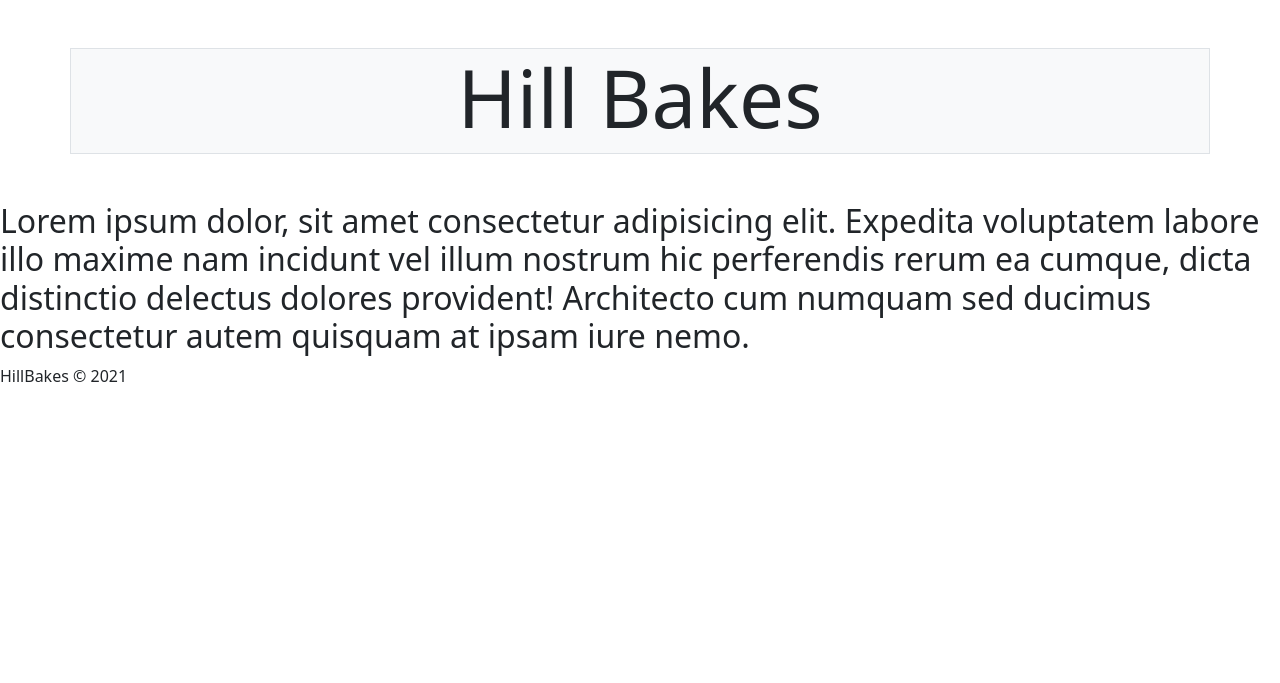
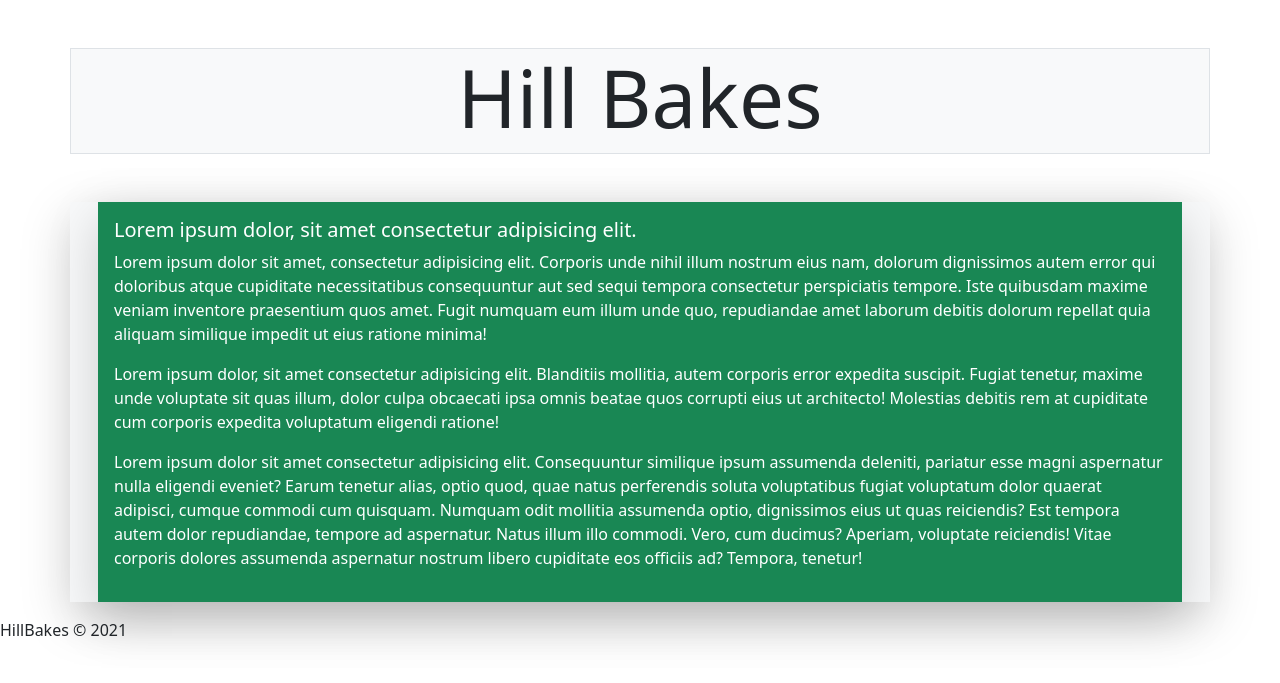
Before and after one commit to smdavis14/hbproj, a Django app: page /HillBakes/about/ in a window 1280 px wide. Shown: the part 64-747 px from the top of the page. Run offline with Django 3.2, Linux system fonts and the light colour scheme.

Commit message:
second update 25 Aug

```diff
--- a/HillBakes/hb/templates/hb/_navbar.html
+++ b/HillBakes/hb/templates/hb/_navbar.html
@@ -13,7 +13,7 @@
       </div>
 
       <div class="mt-2 fw-bold">
-        {% if login_user.is_authenthicated %}
+        {% if user.is_authenticated %}
           <p> Welcome {{user.first_name}}  <a href="{% url 'client:logout_user' %}"><button class="btn btn-outline-dark mx-2" type="button">Logout</button></p>
         {% else %}
           <p>Welcome Guest</p>
--- a/HillBakes/hb/templates/hb/about.html
+++ b/HillBakes/hb/templates/hb/about.html
@@ -7,9 +7,14 @@ About
 {% block content %}
 
 
-<div>
-    <h2>Lorem ipsum dolor, sit amet consectetur adipisicing elit. Expedita voluptatem labore illo maxime nam incidunt vel illum nostrum hic perferendis rerum ea cumque, dicta distinctio delectus dolores provident! Architecto cum numquam sed ducimus consectetur autem quisquam at ipsam iure nemo.</h2>
-</div>
+<section class="container-lg shadow-lg bg-light">
+    <div class="m-3 p-3 shadow-lg bg-success text-white">
+    <h2 class="lead">Lorem ipsum dolor, sit amet consectetur adipisicing elit.</h2>
+    <p>Lorem ipsum dolor sit amet, consectetur adipisicing elit. Corporis unde nihil illum nostrum eius nam, dolorum dignissimos autem error qui doloribus atque cupiditate necessitatibus consequuntur aut sed sequi tempora consectetur perspiciatis tempore. Iste quibusdam maxime veniam inventore praesentium quos amet. Fugit numquam eum illum unde quo, repudiandae amet laborum debitis dolorum repellat quia aliquam similique impedit ut eius ratione minima!</p>
+    <p>Lorem ipsum dolor, sit amet consectetur adipisicing elit. Blanditiis mollitia, autem corporis error expedita suscipit. Fugiat tenetur, maxime unde voluptate sit quas illum, dolor culpa obcaecati ipsa omnis beatae quos corrupti eius ut architecto! Molestias debitis rem at cupiditate cum corporis expedita voluptatum eligendi ratione!</p>
+    <p>Lorem ipsum dolor sit amet consectetur adipisicing elit. Consequuntur similique ipsum assumenda deleniti, pariatur esse magni aspernatur nulla eligendi eveniet? Earum tenetur alias, optio quod, quae natus perferendis soluta voluptatibus fugiat voluptatum dolor quaerat adipisci, cumque commodi cum quisquam. Numquam odit mollitia assumenda optio, dignissimos eius ut quas reiciendis? Est tempora autem dolor repudiandae, tempore ad aspernatur. Natus illum illo commodi. Vero, cum ducimus? Aperiam, voluptate reiciendis! Vitae corporis dolores assumenda aspernatur nostrum libero cupiditate eos officiis ad? Tempora, tenetur!</p>
+    </div>
+</section>
 
 
 {% endblock %}
```
